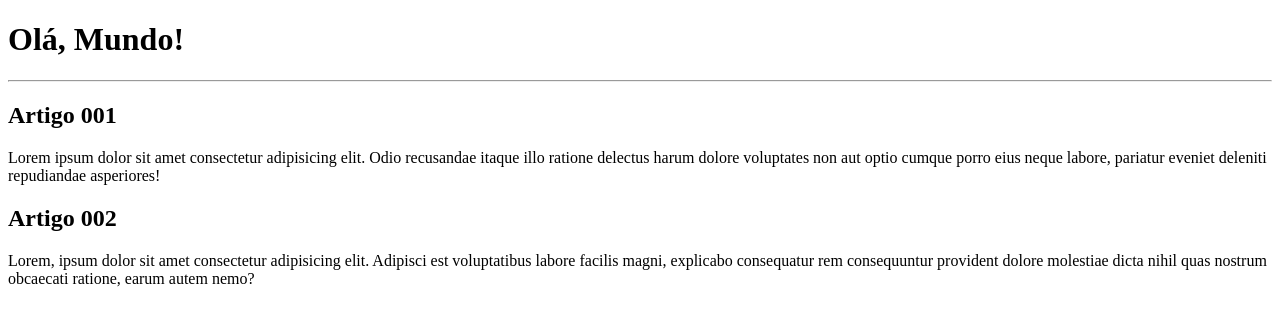
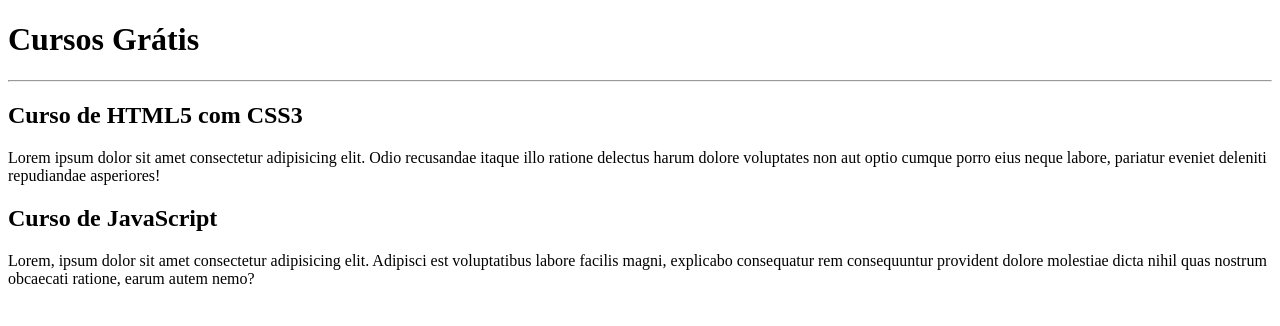
Before and after one commit to Rodri-Souza/Ola-Mundo, a plain HTML site: page site-exemplo/index.html in a window 1280 px wide. Drawn offline with Linux system fonts and the light colour scheme.

Commit message:
Comecei a escrever o conteúdo

```diff
--- a/site-exemplo/index.html
+++ b/site-exemplo/index.html
@@ -11,15 +11,15 @@
 <body>
   <main>
     <header>
-      <h1>Olá, Mundo!</h1>
+      <h1>Cursos Grátis</h1>
     </header>
     <hr>
     <article>
-      <h2>Artigo 001</h2>
+      <h2>Curso de HTML5 com CSS3</h2>
       <p>Lorem ipsum dolor sit amet consectetur adipisicing elit. Odio recusandae itaque illo ratione delectus harum dolore voluptates non aut optio cumque porro eius neque labore, pariatur eveniet deleniti repudiandae asperiores!</p>
     </article>
     <article>
-      <h2>Artigo 002</h2>
+      <h2>Curso de JavaScript</h2>
       <p>Lorem, ipsum dolor sit amet consectetur adipisicing elit. Adipisci est voluptatibus labore facilis magni, explicabo consequatur rem consequuntur provident dolore molestiae dicta nihil quas nostrum obcaecati ratione, earum autem nemo?</p>
     </article>
   </main>
```
